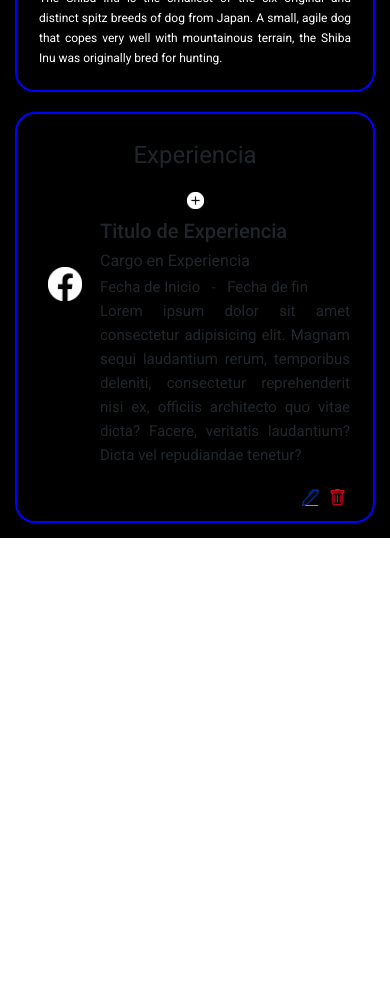
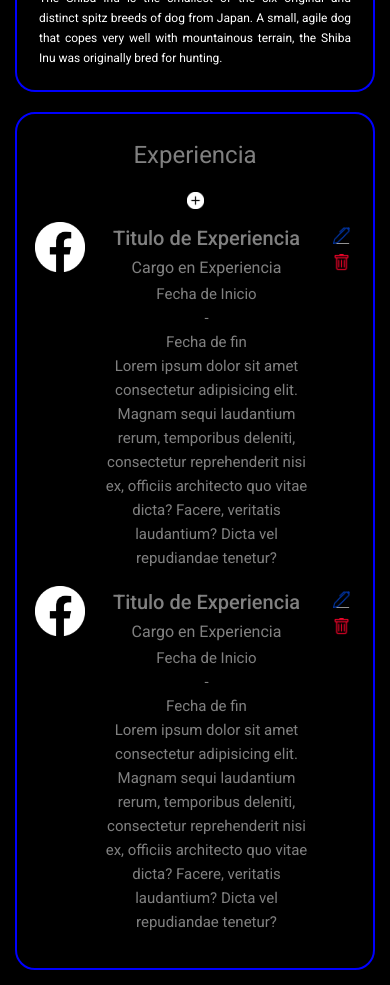
Before and after one commit to Emmendieta/Portfolio, an Angular app in the folder FrontEnd/portfolio/: page / in a window 390 px wide. Shown: the part 920-1905 px from the top of the page. Before the commit the page ends 1458 px from the top, so only its background shows below. Built offline with nearby package versions, Linux system fonts and the light colour scheme.

Commit message:
Experience componente edit
Se corrigió el estilo responsivo para viarios formatos de pantallas

```diff
--- a/FrontEnd/portfolio/src/app/components/experience/experience.component.css
+++ b/FrontEnd/portfolio/src/app/components/experience/experience.component.css
@@ -1,33 +1,19 @@
+.container-fluid{
+    padding-bottom: 15px;
+    padding-top: 10px;
+}
+
 .row{
     border-top: 2px solid blue;
     border-bottom: 2px solid blue;
     border-radius: 20px;
 }
-.container-fluid{
-    padding-bottom: 15px;
-    padding-top: 10px;
-}
+
 
 .expDescription{
     text-align: justify;
 }
 
-#col-2{
-    margin: 0;
-    padding: 0;
-    padding-left: 0.5rem;
-}
-
-#dateExp{
-    display: inline;
-}
-
 #addExperience{
     margin: 5px;
 }
-
-.editionExp{
-    display: flex;
-    flex-direction: row-reverse;
-    align-items: center;
-}
--- a/FrontEnd/portfolio/src/app/components/experience/experience.component.html
+++ b/FrontEnd/portfolio/src/app/components/experience/experience.component.html
@@ -9,30 +9,53 @@
                     <img class="img-fluid" id="addExperience" src="../../../assets/plus-circle-fill.png">
                 </a>
             </div>
-            <div class="col-xs-10 col-sm-10 col-md-10 col-lg-10 col-xl-10">
-                <table class="table table-striped">
-                      <tbody>
-                        <td class = "text-center">
-                            <img style="height: 50px; width: 50px" src="../../../assets/facebook.png">
+            <table class="table">
+                <tbody>
+                    <tr class="tableTr">
+                        <td class="expIcon">
+                            <img class="img-fluid"  style="max-height: 50px; max-width: 50px" src="../../../assets/facebook.png">
                         </td>
                         <td class="expDescription">
-                            <h2 id="col-2">Titulo de Experiencia</h2>
+                            <h2 id="col-1">Titulo de Experiencia</h2>
                             <h3 id ="col-2">Cargo en Experiencia</h3>
-                            <h4 id="dateExp">Fecha de Inicio</h4> -
+                            <h4 id="dateExp">Fecha de Inicio</h4>
+                            <h4 id="dateExp">-</h4>
                             <h4 id="dateExp">Fecha de fin</h4>
                             <h4 id="col-2">Lorem ipsum dolor sit amet consectetur adipisicing elit. Magnam sequi laudantium rerum, temporibus deleniti, consectetur reprehenderit nisi ex, officiis architecto quo vitae dicta? Facere, veritatis laudantium? Dicta vel repudiandae tenetur?</h4>
                         </td>
-                      </tbody>
-                </table>
-            </div>
-            <div class="col-xs-2 col-sm-2 col-md-2 col-lg-2 col-xl-2 editionExp">
-                <a>
-                    <img id="addExperience" src="../../../assets/trash.png">
-                </a>
-                <a>
-                    <img id="addExperience" src="../../../assets/pen.png">
-                </a>
-            </div>
+                        <td class="editionExp">
+                            <a>
+                                <img id="addExperience" src="../../../assets/pen.png">
+                            </a>
+                            <a>
+                                <img id="addExperience" src="../../../assets/trash.png">
+                            </a>
+                        </td>
+                    </tr>
+                    <tr class="tableTr">
+                        <td class="expIcon">
+                            <img class="img-fluid"  style="max-height: 50px; max-width: 50px" src="../../../assets/facebook.png">
+                        </td>
+                        <td class="expDescription">
+                            <h2 id="col-1">Titulo de Experiencia</h2>
+                            <h3 id ="col-2">Cargo en Experiencia</h3>
+                            <h4 id="dateExp">Fecha de Inicio</h4>
+                            <h4 id="dateExp">-</h4>
+                            <h4 id="dateExp">Fecha de fin</h4>
+                            <h4 id="col-2">Lorem ipsum dolor sit amet consectetur adipisicing elit. Magnam sequi laudantium rerum, temporibus deleniti, consectetur reprehenderit nisi ex, officiis architecto quo vitae dicta? Facere, veritatis laudantium? Dicta vel repudiandae tenetur?</h4>
+                        </td>
+                        <td class="editionExp">
+                            <a>
+                                <img id="addExperience" src="../../../assets/pen.png">
+                            </a>
+                            <a>
+                                <img id="addExperience" src="../../../assets/trash.png">
+                            </a>
+                        </td>
+                    </tr>
+
+                </tbody>
+            </table>
         </div>
     </div>
 </div>
--- a/FrontEnd/portfolio/src/styles.css
+++ b/FrontEnd/portfolio/src/styles.css
@@ -20,19 +20,41 @@ body { margin: 0; font-family: Roboto, "Helvetica Neue", sans-serif; }
     margin-right: 15px;
 }
 
+
+
+.generalTitle{
+    padding-top: 15px;
+    display: inline;
+    color: grey;
+}
+
 .add{
     display: flex;
     justify-content: center;
     align-items: center;
 }
 
-.generalTitle{
-    padding-top: 15px;
-    display: inline;
+.text-center{
+    padding-top: 45px;
+}
+.expDescription{
+    color: grey;
 }
 
-.text-center{
-    padding-top: 45px;
+.editionExp{
+    display: flex;
+    align-items: center;
+    border-style: hidden;
+}
+
+.tableTr{
+    border-style: hidden;
+}
+
+#col-2, #col-1{
+    margin: 0;
+    padding: 0;
+    padding-left: 0.5rem;
 }
 
 
@@ -42,17 +64,37 @@ body { margin: 0; font-family: Roboto, "Helvetica Neue", sans-serif; }
         display: flex;
         justify-content: center;
     }
+
+    .editionExp{
+        flex-direction: column;
+    }
     #addExperience{
         max-width: 17px;
         max-height: 17px;
+    }
+
+    #col-1, #col-2, #dateExp{
+        text-align: center;
+        margin: 0;
+        padding: 0;
     }
 }
 
 /*Para pantallas SM*/
 @media (min-width: 576px) and (max-width: 767.99px){
+    .editionExp{
+        flex-direction: column;
+    }
     #addExperience{
         max-width: 20px;
         max-height: 20px;
+    }
+
+    #col-1, #col-2, #dateExp{
+        text-align: center;
+        margin: 0;
+        padding: 0;
+
     }
 }
 
@@ -62,6 +104,9 @@ body { margin: 0; font-family: Roboto, "Helvetica Neue", sans-serif; }
         max-width: 25px;
         max-height: 25px;
     }
+    #dateExp{
+        display: inline;
+    }
 }
 
 /*Para pantallas LG*/
@@ -70,12 +115,18 @@ body { margin: 0; font-family: Roboto, "Helvetica Neue", sans-serif; }
         max-width: 25px;
         max-height: 25px;
     }
+    #dateExp{
+        display: inline;
+    }
 }
 
 /*Para pantallas XL*/
 @media(min-width: 1200px){
     #addExperience{
-        max-width: 25px;
-        max-height: 25px;
+        max-width: 20px;
+        max-height: 20px;
+    }
+    #dateExp{
+        display: inline;
     }
 }
```
